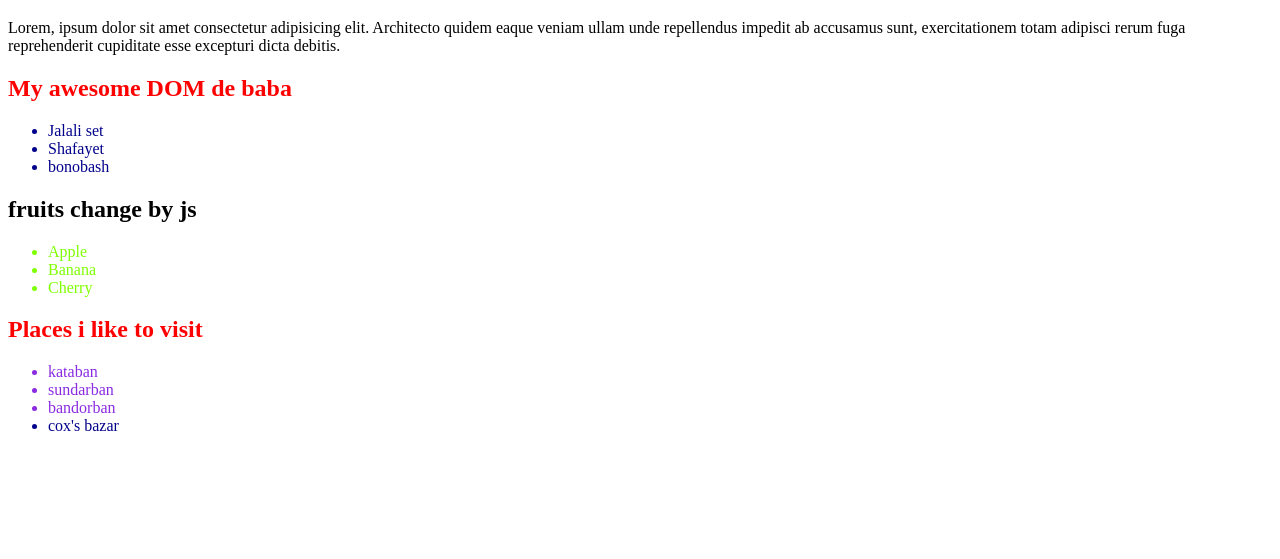
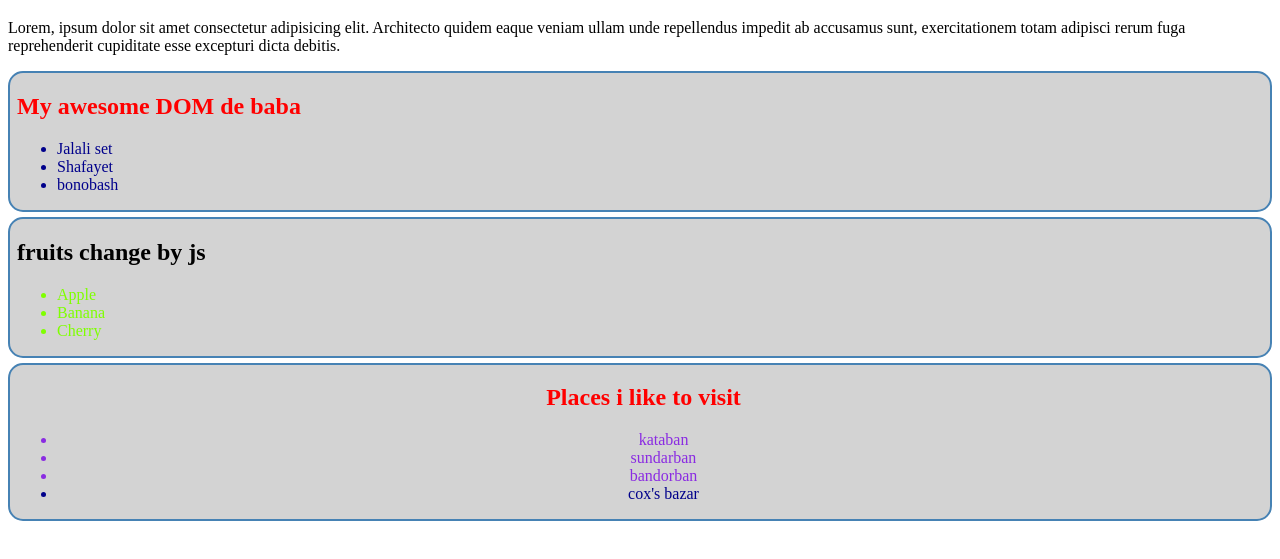
Before and after one commit to Bakir-Bhuyain/h.c.j.d-first-repo-.-, a plain HTML site: page index.html in a window 1280 px wide. Shown: the part 61-620 px from the top of the page. Drawn offline with Linux system fonts and the light colour scheme.

Commit message:
Initial commit

```diff
--- a/index.html
+++ b/index.html
@@ -35,14 +35,14 @@
             </section>
 
        <section class="fruits-container">
-            <h1 id="fruits-title">I Like Fruits</h1>
+            <h1 id="fruits-title" class="some-class randome-class blue bg">I Like Fruits</h1>
             <ul>
                   <li>Apple</li>
                   <li>Banana</li>
                   <li>Cherry</li>
             </ul>
        </section>
-       <section>
+       <section id="places-container" class="yellow-bg">
             <h1 id="places-title">Places i like to visit </h1>
             <ul>
                   <li class="important-places">kataban</li>
@@ -66,7 +66,7 @@
             //option 3 : getElementsByClassname (etao use korbo procur)
             const places = document.getElementsByClassName('important-places');
             for(const place of places){
-                  console.log(place.innerText);
+                  //console.log(place.innerText);
             }
             //option 2 : getElementById(procur use korbo)
             const fruitsTitle = document.getElementById('fruits-title');
@@ -75,10 +75,13 @@
             //option 4 : querySelectorAll
             const someLi = document.querySelectorAll('.fruits-container');
             for (const li of someLi){
-                  console.log(li.innerText);
+                  //console.log(li.innerText);
             }
 
-            //option 5 : querySelector(only to get first one);                        git add .
+            //option 5 : querySelector(only to get first one);
+      </script>
+      <script src="js/styleinjs.js">
+
       </script>
 </body>
 </html>
--- /dev/null
+++ b/js/styleinjs.js
@@ -0,0 +1,21 @@
+const section = document.querySelectorAll('section');
+// console.log(section);
+for(const sections of section){
+sections.style.border= '2px solid steelblue';
+sections.style.marginBottom= '5px';
+sections.style.borderRadius='15px';
+sections.style.paddingLeft = '7px';
+sections.style.backgroundColor = 'lightgray';
+}
+
+// const placesContainer  = document.getElementById('places-container');
+// placesContainer.style.backgroundColor = 'yellow';
+
+//spacefic kao k nibo
+
+// const placesContainer = document.getElementById('places-container');
+// placesContainer.style.backgroundColor= 'yellow';
+
+const placesContainer = document.getElementsByClassName('.yellow-bg');
+// placesContainer.classlist.add('yellow-bg');
+// placesContainer.classlist.remove('yellow-bg');
--- a/styles.css
+++ b/styles.css
@@ -5,3 +5,6 @@ h1{
 li{
       color: darkblue;
 }
+.yellow-bg{
+      text-align: center;
+}
```
